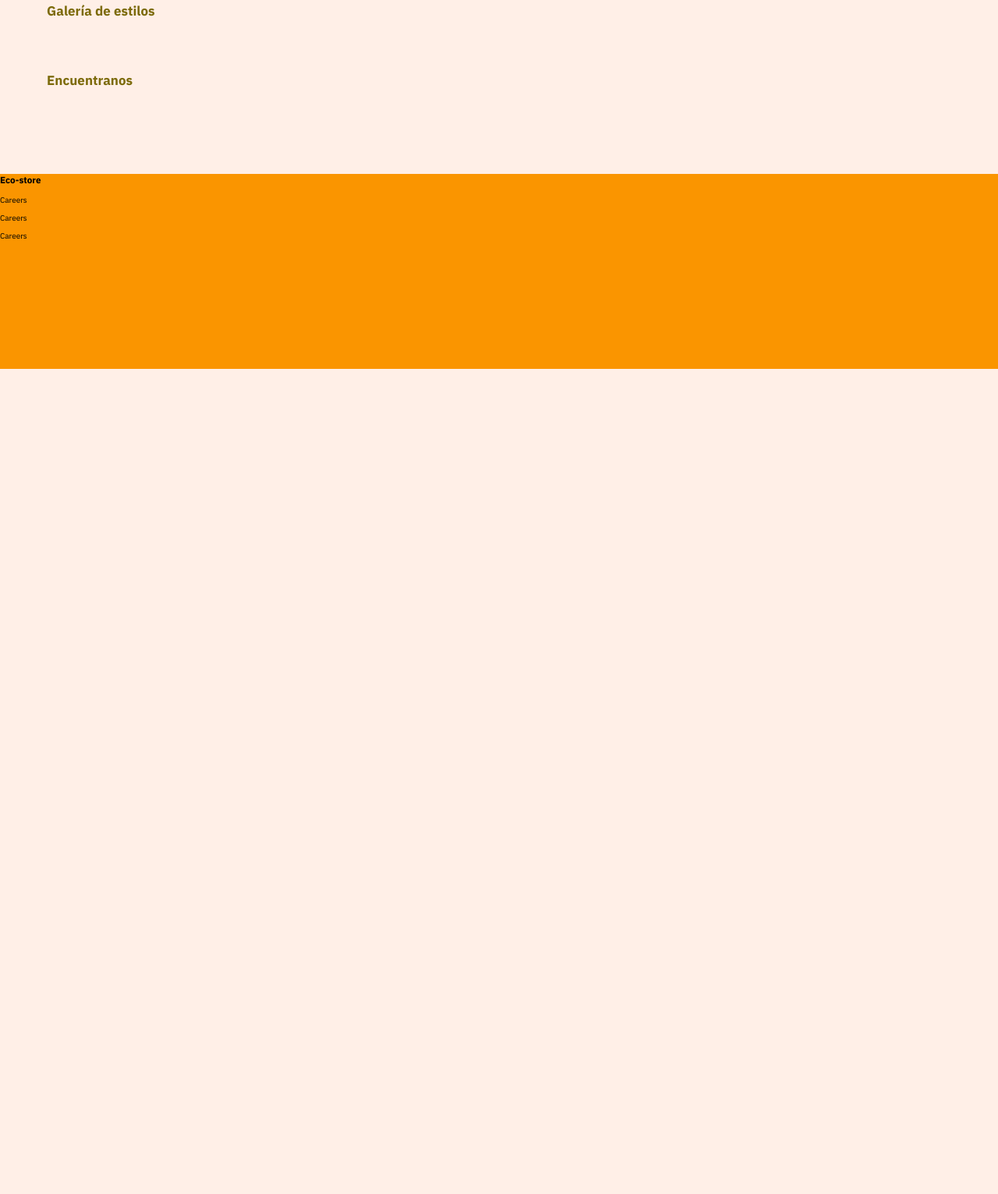
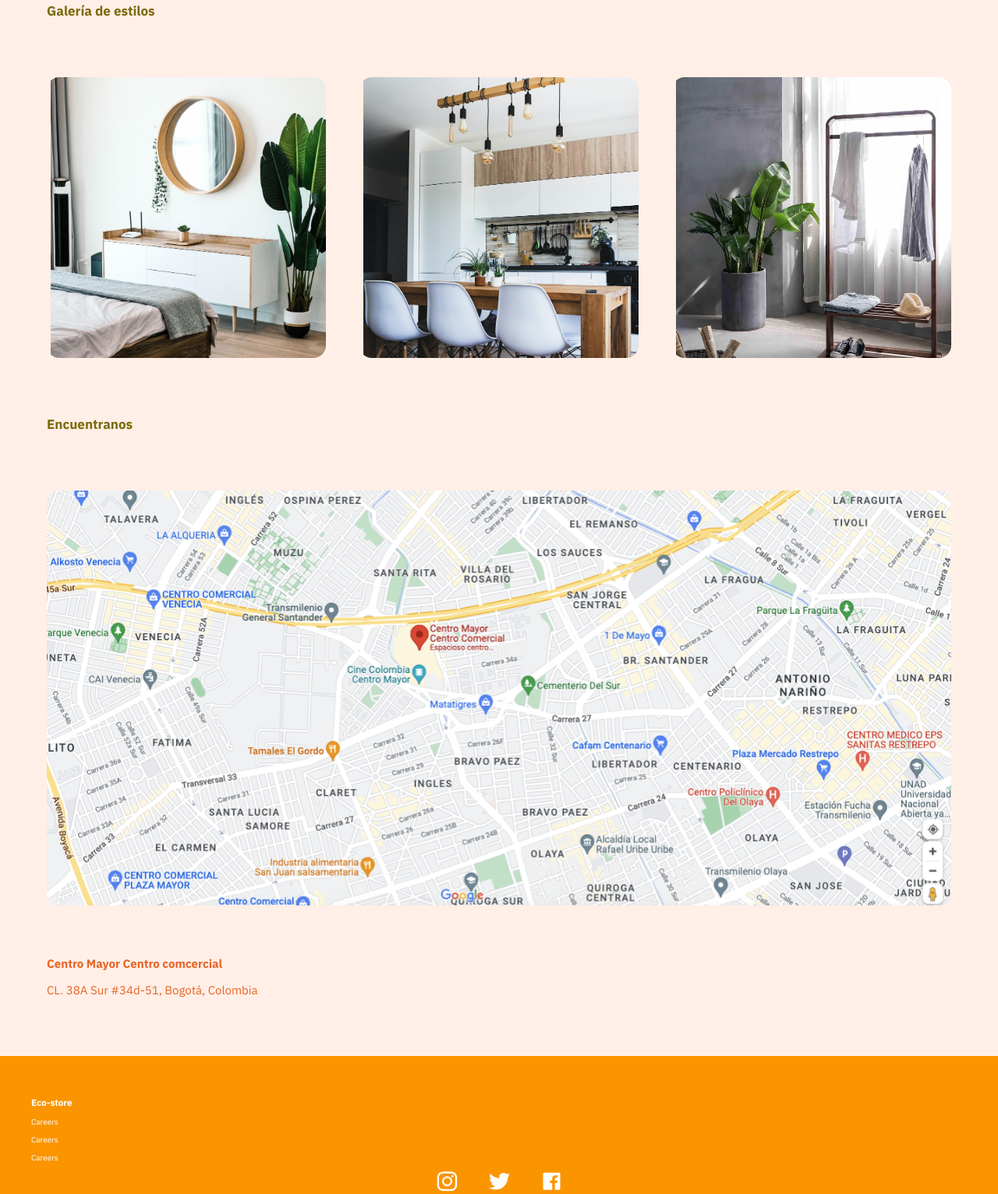
Before and after one commit to Kevincango/SASS-LandigPage, a plain HTML site: page index.html in a window 1280 px wide. Shown: the part 3258-4789 px from the top of the page at 78% size. Before the commit the page ends 3731 px from the top, so only its background shows below. Drawn offline with Linux system fonts and the light colour scheme.

Commit message:
map section and footer complete, landingpage done

```diff
--- a/index.html
+++ b/index.html
@@ -214,22 +214,19 @@
             </div>
             <div class="gallery">
                 <h2>Galería de estilos</h2>
-                <div>
-                    <img src="" alt="">
-                </div>
-                <div>
-                    <img src="" alt="">
-                </div>
-                <div>
-                    <img src="" alt="">
+                <div class="gallery-images">
+                    <img src="./assets/img/gallery-1.jpg" alt="">
+                    <img src="./assets/img/gallery-2.jpg" alt="">
+                    <img src="./assets/img/gallery-3.jpg" alt="">
                 </div>
             </div>
             <div class="location">
                 <h2>Encuentranos</h2>
                 <div class="map">
-                    <img src="" alt="">
+                    <img src="./assets/img/map.png" alt="">
                 </div>
-                <p></p>
+                <h3>Centro Mayor Centro comcercial</h3>
+                <p>CL. 38A Sur #34d-51, Bogotá, Colombia</p>
             </div>
         </section>
     </main>
@@ -239,9 +236,9 @@
         <p>Careers</p>
         <p>Careers</p>
         <div class="social-media">
-            <img src="" alt="">
-            <img src="" alt="">
-            <img src="" alt="">
+            <img src="./assets/img/instagram-logo.png" alt="">
+            <img src="./assets/img/twitter-logo.png" alt="">
+            <img src="./assets/img/facebook-logo.png" alt="">
         </div>
     </footer>
 </body>
--- a/scss/main.scss
+++ b/scss/main.scss
@@ -76,6 +76,9 @@ article{
         border-radius: 35px;
         color: white;
         font-size: 1rem;
+        &:hover{
+            transform: scale(1.1);
+        }
     }
     img{
         width: 25vw;
@@ -171,11 +174,61 @@ section{
             @extend .earth;
         }
     }
+}
 
+.gallery{
+    h2{
+        font-weight: bold;
+        padding-bottom: 60px;
+    }
+    .gallery-images{
+        @include flexCenter(row,space-between,center);
+        img{
+            width: 28vw;
+            height: 45vh;
+            object-fit: cover;
+            object-position: 5px 35%;
+            border-radius: 16px;
+            &:hover{
+                transform: scale(1.1);
+                transition-duration: 0.3s;
+            }
+
+        }
+    }
 }
+
+.location{
+    color:#E86424;
+    h2{
+        padding: 60px 0;
+    }
+
+    .map{
+        @include flexCenter(row, center, center);
+        padding-bottom: 50px;
+        img{
+            width: 100%;
+            height: 100%;
+        }
+    }
+    h3,p{
+        font-size: $paragraph-size;
+    }
+}
+
 footer{
-    $background: $quaternion-color;
-    background-color: $background;
-    width: 100%;
-    height: 250px;
+    background-color: $quaternion-color;
+    width: auto;
+    height: auto;
+    padding: 40px;
+    color: white;
+    .social-media{
+        @include flexCenter(row, center ,center );
+        gap: 40px;
+        img{
+            width: 27px;
+            height: 27px;
+        }
+    }
 }
```
Also changed, not shown: css/main.css, 1 other file.
